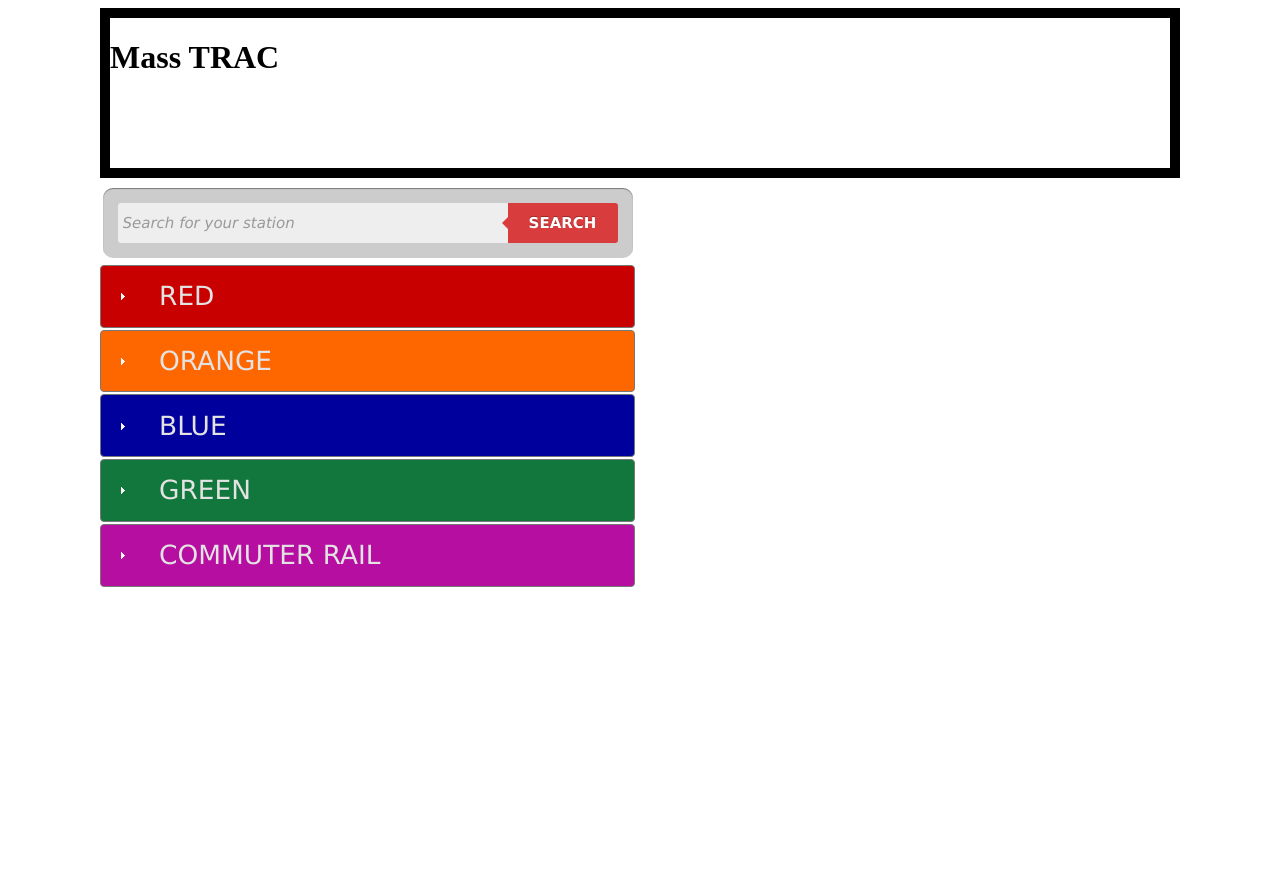
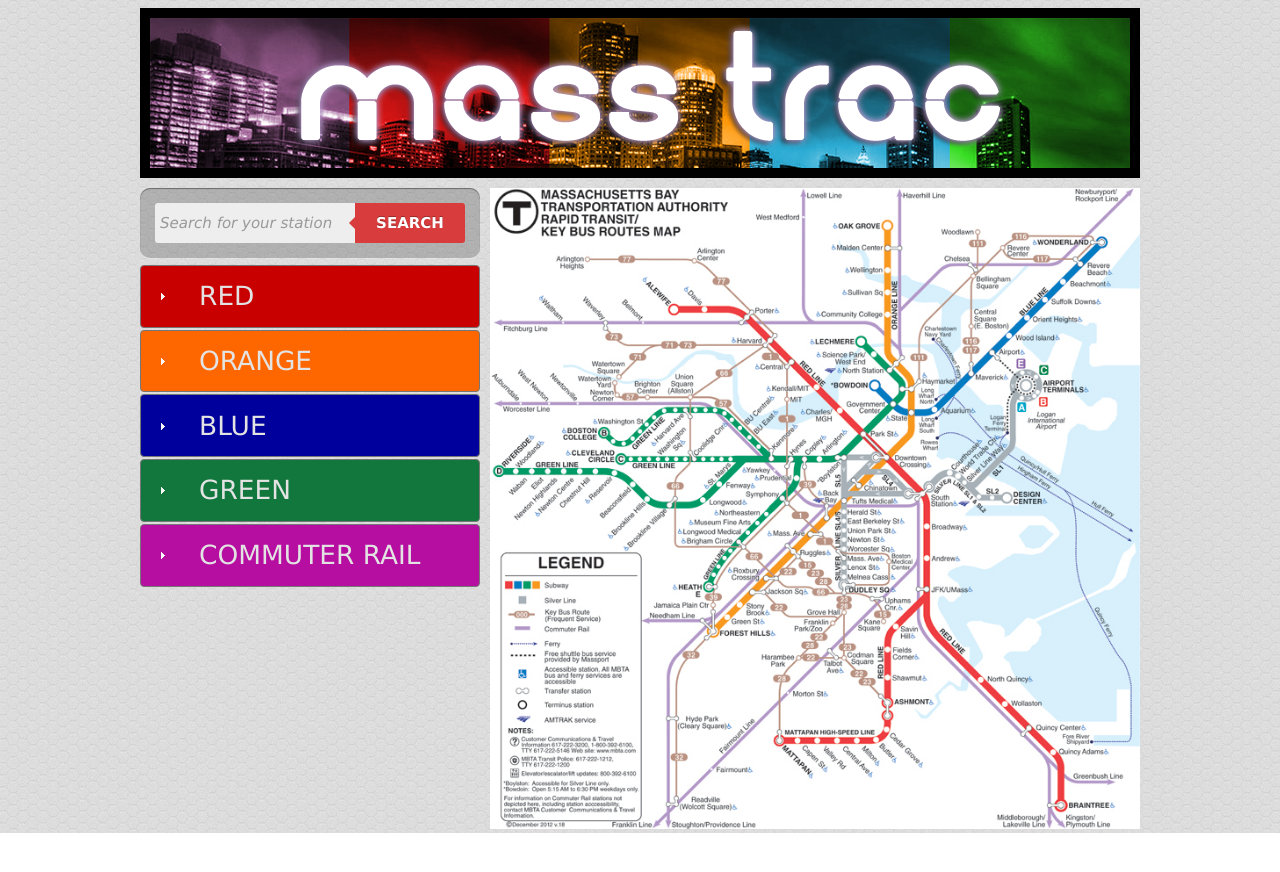
Before and after one commit to dbrook/masstrac, a plain HTML site: page masstrac.html in a window 1280 px wide. After the commit the page ends 833 px from the top, so only its background shows below. Drawn offline with Linux system fonts and the light colour scheme.

Commit message:
Full Alpha Commit

```diff
--- a/css/selector.css
+++ b/css/selector.css
@@ -2,12 +2,20 @@
 /* Search bar stye help from http://speckyboy.com/2012/02/15/how-to-build-a-stylish-css3-search-box/ */
 
 
+/*
+ * Page updated by Dan Brook on 25-Feb-2013...
+ * Realigned autocomplete bar, and accordion sizes
+ * Added background image to header area.
+ */
 
 
+body {
+    background-image: url('../img/honey_im_subtle.png');
+}
 
 #container
 {
-    width: 1080px;
+    width: 1000px;
     margin-left: auto;
     margin-right: auto;
 }
@@ -17,32 +25,34 @@
     height: 150px;
     border-style: solid;
     border-width: 10px;
+    background-image: url('../img/BFPBannerDone.png');
 }
 
 #menu
 {
-    width: 535px;
+    width: 340px;
     /*margin-right: 4px;*/
     /*border: solid;*/
+    float: left;
 }
 
 #searchBar
 {
-    width: 535px;
+    width: 340px;
 }
 
 #accordion
 {
-    width: 535px;
-    height: 650px;
-    overflow: scroll;
+    width: 340px;
+    height: 570px;
+    overflow-y: scroll;  /* Only scroll in y-direction */
 }
 
 #map
 {
     float: right;
-    width: 535px;
-    /*margin-left: 4px;*/
+    width: 650px;
+    margin-top: 10px;
     /*border: solid;*/
 }
 
@@ -118,7 +128,7 @@
 
 /* Form wrapper styling */
 .form-wrapper {
-    width: 500px;
+    width: 310px;
     padding: 15px;
     margin: 10px auto 5px auto;
     background: #444;
@@ -130,7 +140,7 @@
 /* Form text input */
 
 .form-wrapper input {
-    width: 380px;
+    width: 190px;
     height: 20px;
     padding: 10px 5px;
     float: left;
--- a/masstrac.html
+++ b/masstrac.html
@@ -144,7 +144,6 @@
     <body>
         <div id="container">
             <div id="header">
-                <h1>Mass TRAC</h1>
             </div>
             <div id="body">
                 <div id="menu">
@@ -168,7 +167,9 @@
                         <div id="c_content"></div>
                     </div>
                 </div>
-                <div id="map"></div>
+                <div id="map">
+                  <img src="img/maps/subway-spider.jpg" width="650"></img>
+                </div>
             </div>
         </div>
     </body>
```
Also changed, not shown: arrivals.html (+1 -1 lines), css/arrivals.css (+11 -7 lines), img/alert.png, img/bus.png.
